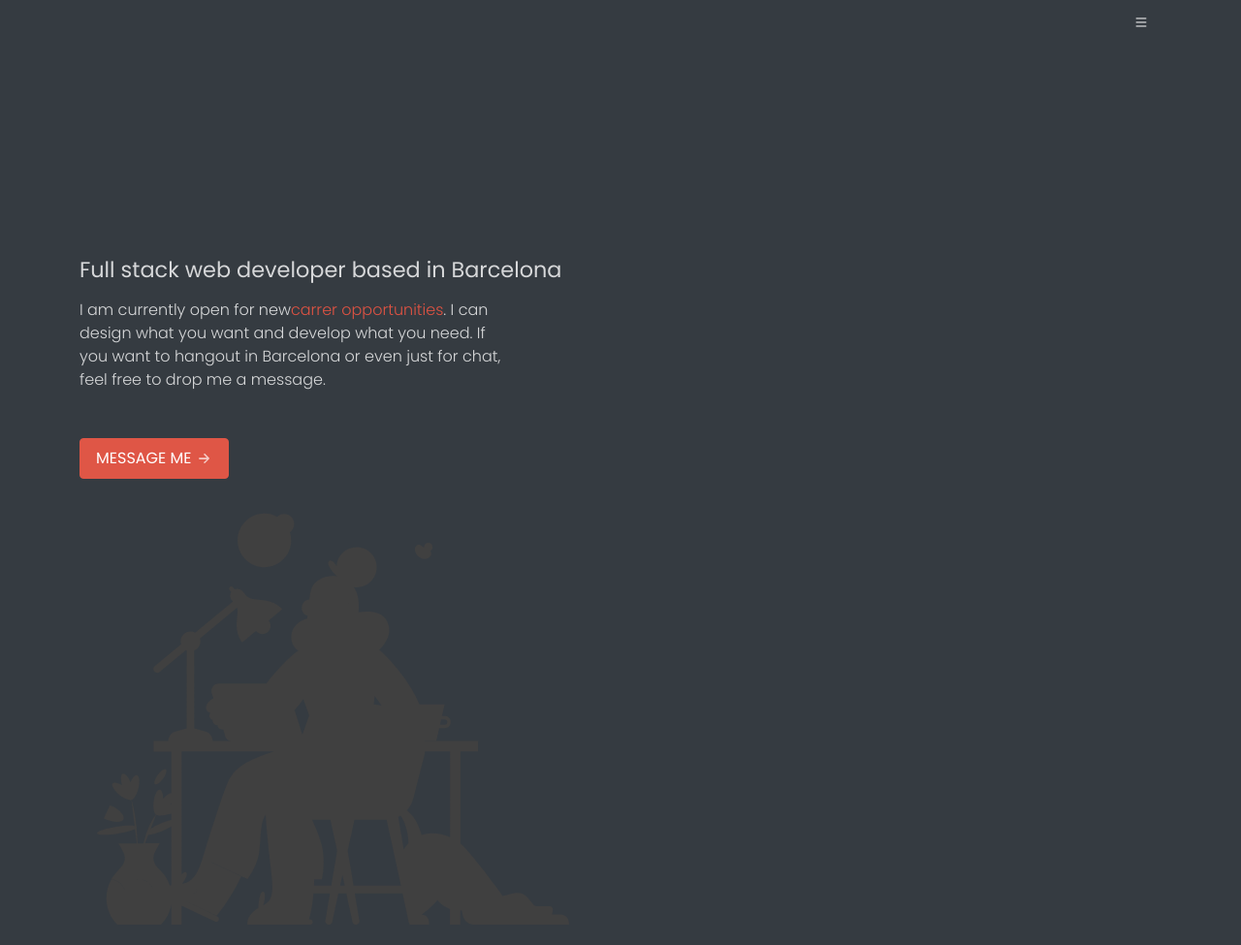
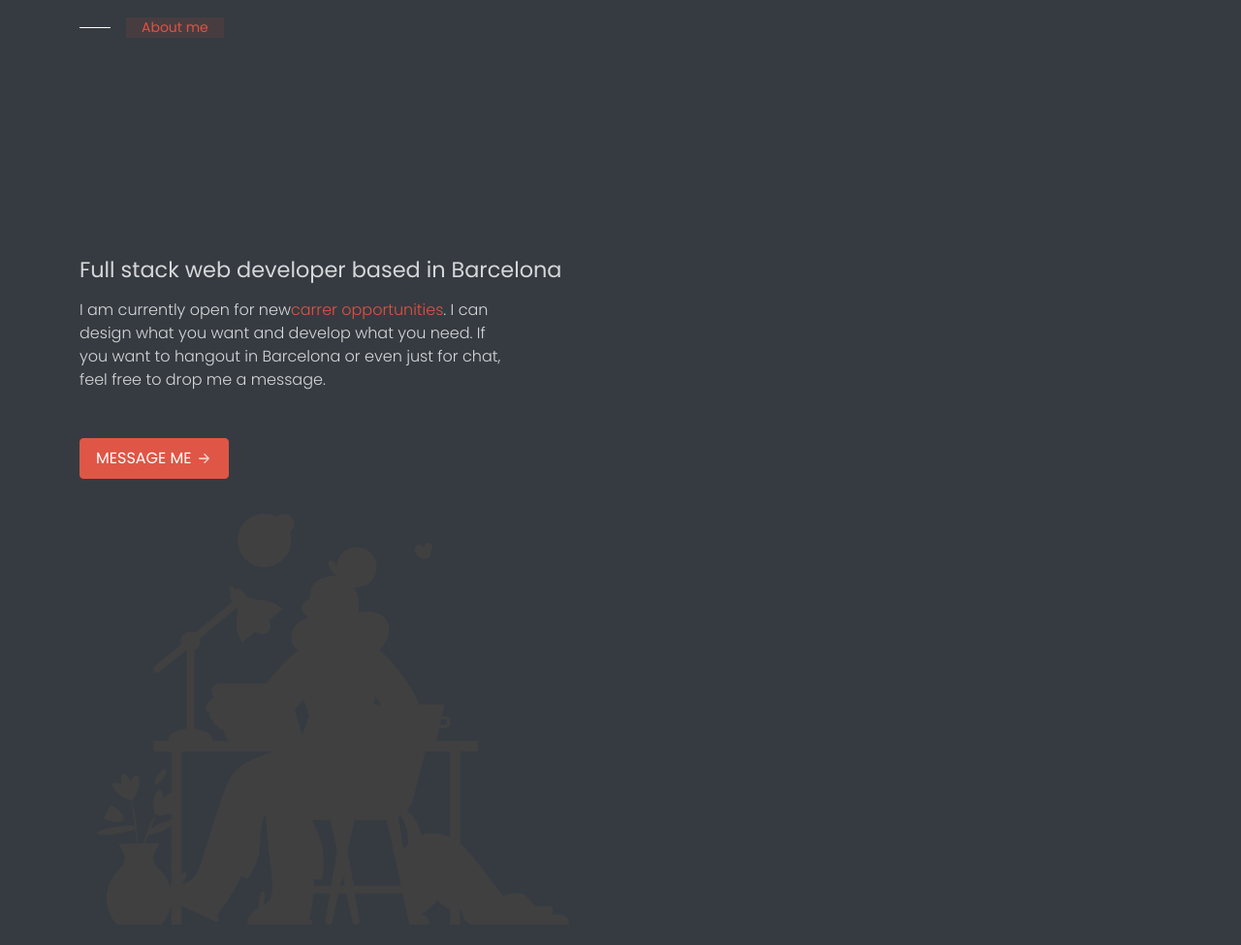
Before and after one commit to Lluvib/xiaoyu, a plain HTML site: page index.html in a window 1280 px wide. Shown: the top 975 px of the page at 97% size. Drawn offline with nearby package versions, Linux system fonts and the light colour scheme.

Commit message:
Update index.html

```diff
--- a/index.html
+++ b/index.html
@@ -20,39 +20,10 @@
   <script src="./assets/js/toruskit.min.js"></script>
 
   <title> xiaoyu´s resume </title>
-
 </head>
 
 <body class="theme-dark bg-dark">
 
-  <!-- - - - - - - - - - - - - - - - - - - - - - - - - - - - - - - - - - - - - -->
-  <!-- Navigation -->
-  <!-- - - - - - - - - - - - - - - - - - - - - - - - - - - - - - - - - - - - - -->
-
-  <nav class="navbar navbar-expand-lg fixed-top bg-dark navbar-dark">
-    <div class="container">
-
-      <!-- Togglers -->
-      <div class="d-flex ms-auto order-lg-1">
-        <!-- Top navigation toggler -->
-        <button class="navbar-toggler" type="button" data-bs-toggle="collapse" data-bs-target="#topNavbar" aria-controls="topNavbar" aria-expanded="false" aria-label="Toggle navigation">
-          <i class="bi bi-three-dots-vertical"></i>
-        </button>
-
-        <!-- Offscreen navigation toggler -->
-        <button class="btn shadow-no position-relative center-both text-white" id="off-toggler" type="button" aria-expanded="false" aria-label="Toggle navigation" data-tor="click:class.toggle(active, {target: body})">
-          <!-- <i class="bi bi-list h4 mb-0 z-index-1 center-both"></i> -->
-          <i class="bi bi-arrow-left-short position-absolute d-flex" data-tor="hover(#off-toggler):reveal(left) delay(100ms) quad"></i>
-          <svg xmlns="http://www.w3.org/2000/svg" width="16" height="16" viewBox="0 0 16 16" data-tor-group="path => hover(#off-toggler):scaleX.to(0) originX(0%) quad delay(/+100ms/);">
-            <path fill="currentColor" d="M2.5 4c0-.3.2-.5.5-.5h10c.3 0 .5.2.5.5s-.2.5-.5.5H3c-.3 0-.5-.2-.5-.5z" />
-            <path fill="currentColor" d="M2.5 8c0-.3.2-.5.5-.5h10c.3 0 .5.2.5.5s-.2.5-.5.5H3c-.3 0-.5-.2-.5-.5z" />
-            <path fill="currentColor" d="M2.5 12c0-.3.2-.5.5-.5h10c.3 0 .5.2.5.5s-.2.5-.5.5H3c-.3 0-.5-.2-.5-.5z" />
-          </svg>
-          <span class="circle circle-md position-absolute bg-opacity-10" data-tor="hover(#off-toggler):[bg(dark) scale.from(0)]"></span>
-        </button>
-      </div>
-
-      <!-- Navigation -->
   </nav>
   <main id="main-content">
     <!-- - - - - - - - - - - - - - - - - - - - - - - - - - - - - - - - - - - - - -->
```
